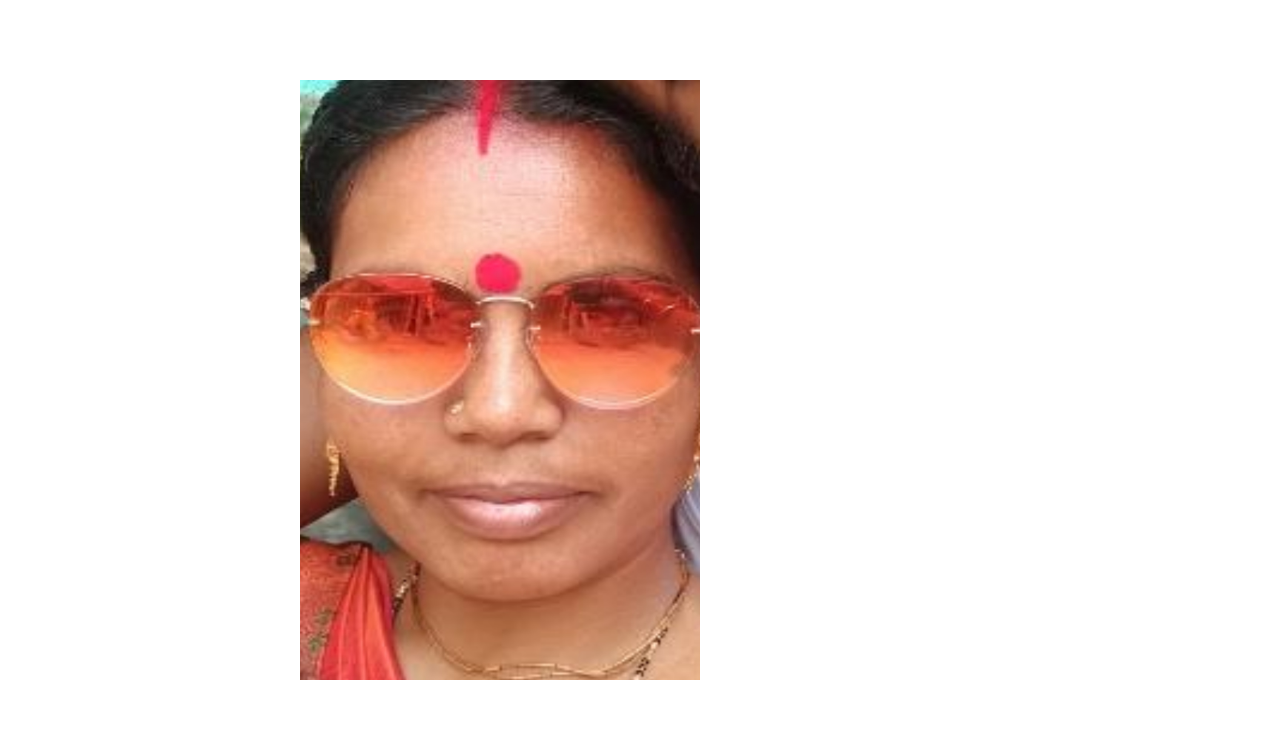
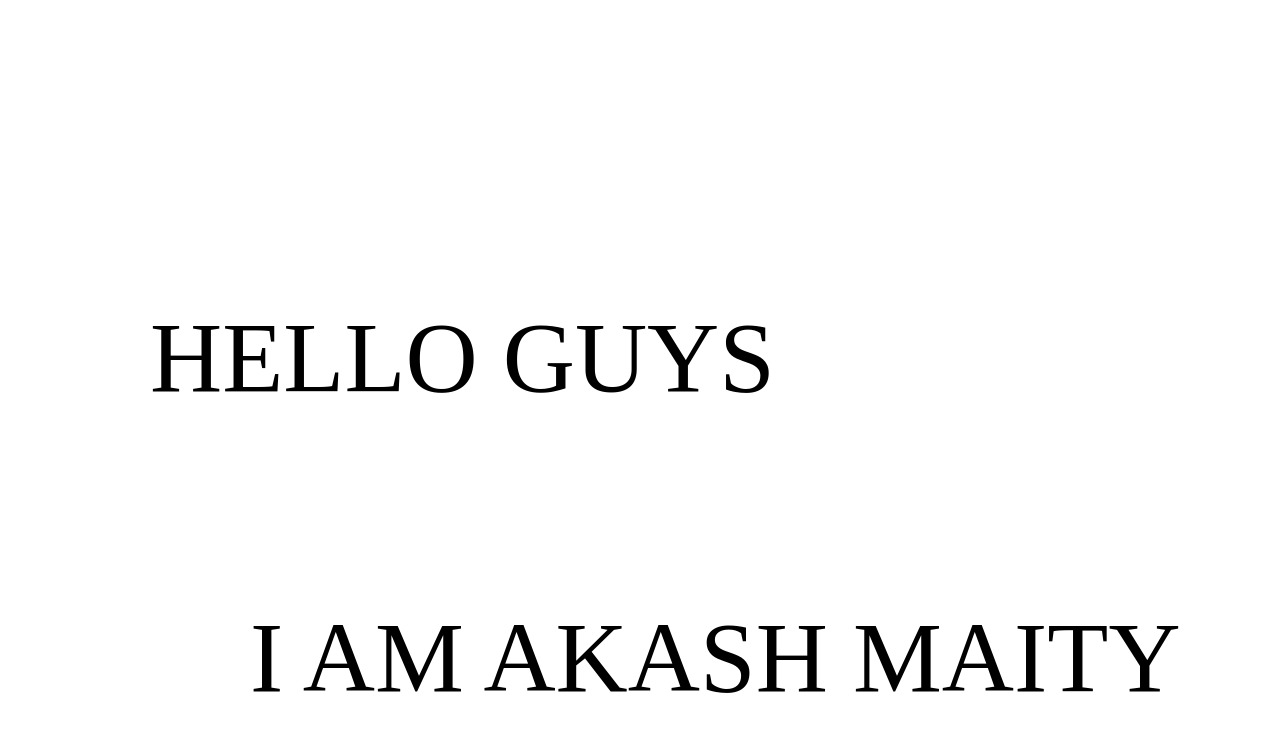
Before and after one commit to Akash2023Maity/timemanagement-, a plain HTML site: page index.html in a window 1280 px wide. Drawn offline with Linux system fonts and the light colour scheme.

Commit message:
Update index.html

```diff
--- a/index.html
+++ b/index.html
@@ -2,26 +2,20 @@
 <html lang="en">
 <head>
     <meta charset="UTF-8">
-    <title>আমি খেপি পিসি</title>
+    <title>AKASH MAITY</title>
     <style type="text/css">
         *{padding:0px;margin:0px;}
-        #pici{
-            position:fixed;
-            top:80px;
-            left:300px;
-            width:400px;
-            height:600px;
-        }
+
         #t1{
             position:fixed;
-            top:900px;
-            left:70px;
+            top:300px;
+            left:150px;
             font-size:100px;
         }
 
       #t2{
             position:fixed;
-            top:1050px;
+            top:600px;
             left:250px;
             font-size:100px;
         }
@@ -31,8 +25,8 @@
 </head>
 <body>
 
-    <img id="pici" src="pici.jpg"/>
-    <p id="t1">মেরে ছাল ছারি দুব</p>
-    <p id="t2">ROBINA</p>
+
+    <p id="t1">HELLO GUYS </p>
+    <p id="t2">I AM AKASH MAITY</p>
 </body>
 </html>
```
